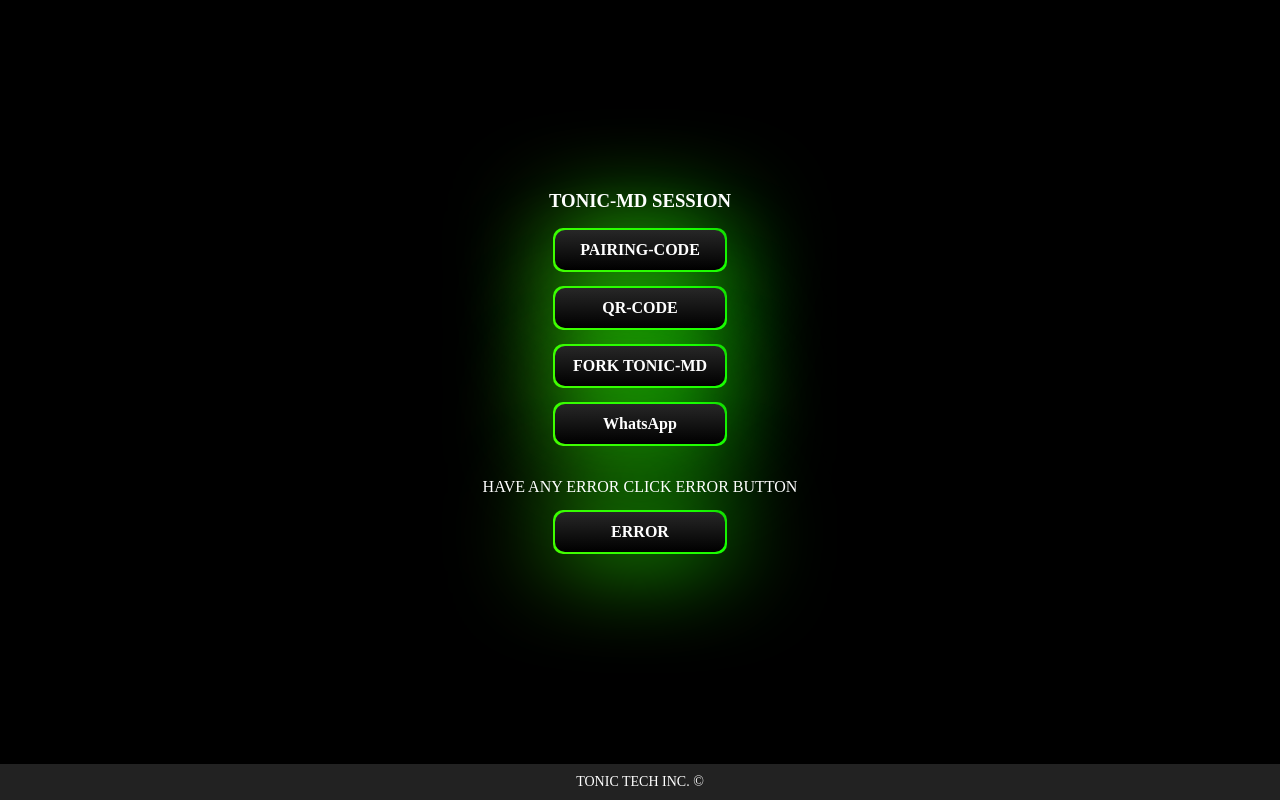
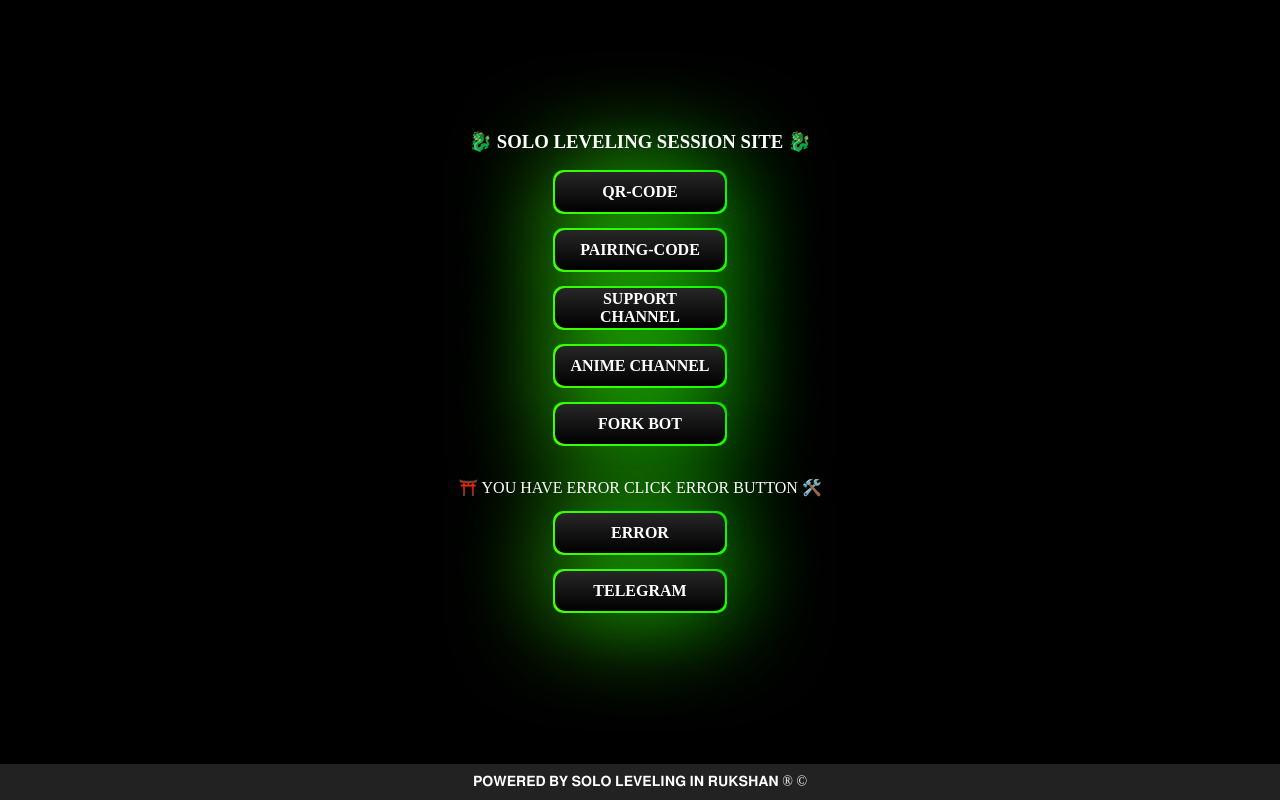
Before and after one commit to dedunu-old/TONIC-MD_SESSION, a plain HTML site: page main.html in a window 1280 px wide. Drawn offline with Linux system fonts and the light colour scheme.

Commit message:
Update main.html

```diff
--- a/main.html
+++ b/main.html
@@ -112,17 +112,23 @@
 </head>
 <body>
   <div class="button-container">
-    <h3> TONIC-MD SESSION</h3>
-      <div></div>
+    <h3>🐉 SOLO LEVELING SESSION SITE 🐉</h3>
+    <div></div>
+    <a href="/qr" class="button" target="_blank"> <span>QR-CODE</span> </a> <br>
     <a href="/pair" class="button" target="_blank"> <span>PAIRING-CODE</span> </a> <br>
-     <a href="/qr" class="button" target="_blank"> <span>QR-CODE</span> </a> <br>
-    <a href="https://github.com/tonicmeef/TONIC-MD/fork" class="button" target="_blank"> <span>FORK TONIC-MD</span> </a> <br> </a>
-    <a href="https://whatsapp.com" class="button" target="_blank"> <span>WhatsApp</span> </a> <br>    <p>HAVE ANY ERROR CLICK ERROR BUTTON</p>
+        <a href="https://whatsapp.com/channel/0029VbAWWH9BFLgRMCXVlU38" class="button" target="_blank"> <span>SUPPORT CHANNEL</span> </a> <br>
+            <a href="https://whatsapp.com/channel/0029VbAjwpWAojYrZOdaVO0i" class="button" target="_blank"> <span>ANIME CHANNEL</span> </a> <br>
 
-    <a href="https://wa.me/263783866754" class="button" target="_blank"> <span>ERROR</span> </a> <br>
+    <a href="https://github.com/RUKA-BOT-TEST/SOLO-LEVELING/fork" class="button" target="_blank"> <span>FORK BOT</span> </a> <br>
+
+    <p>⛩️ YOU HAVE ERROR CLICK ERROR BUTTON 🛠️</p>
+
+    <a href="https://wa.me/+94774589636?text=erro" class="button" target="_blank"> <span>ERROR</span> </a> <br>
+        <a href="https://t.me/legionofdoom999" class="button" target="_blank"> <span>TELEGRAM</span> </a> <br>
+
 
     <footer>
-     TONIC TECH INC. &copy; <span id="currentYear"></span>
+      𝐏𝐎𝐖𝐄𝐑𝐄𝐃 𝐁𝐘 𝐒𝐎𝐋𝐎 𝐋𝐄𝐕𝐄𝐋𝐈𝐍𝐆 𝐈𝐍 𝐑𝐔𝐊𝐒𝐇𝐀𝐍 ® &copy; <span id="currentYear"></span>
     </footer>
 
 </body>
```
